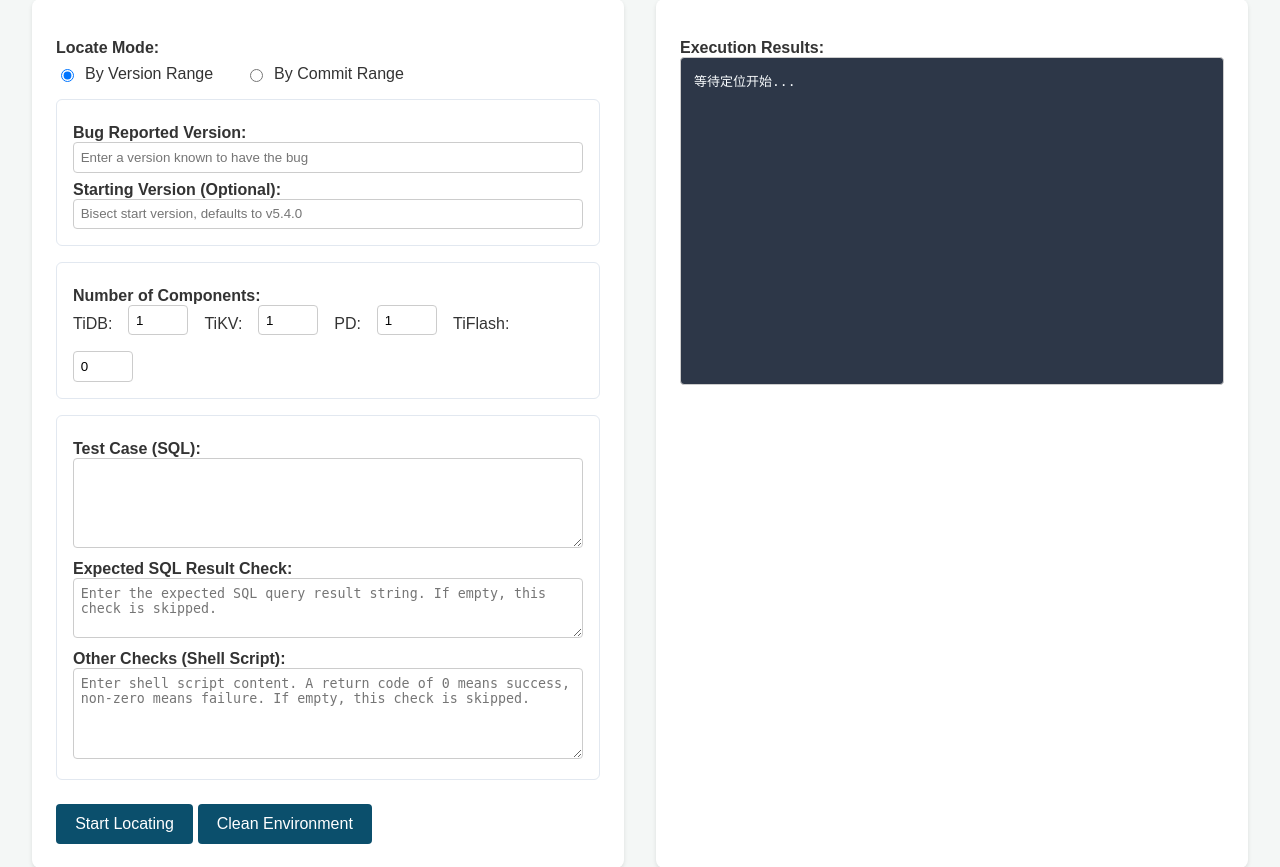
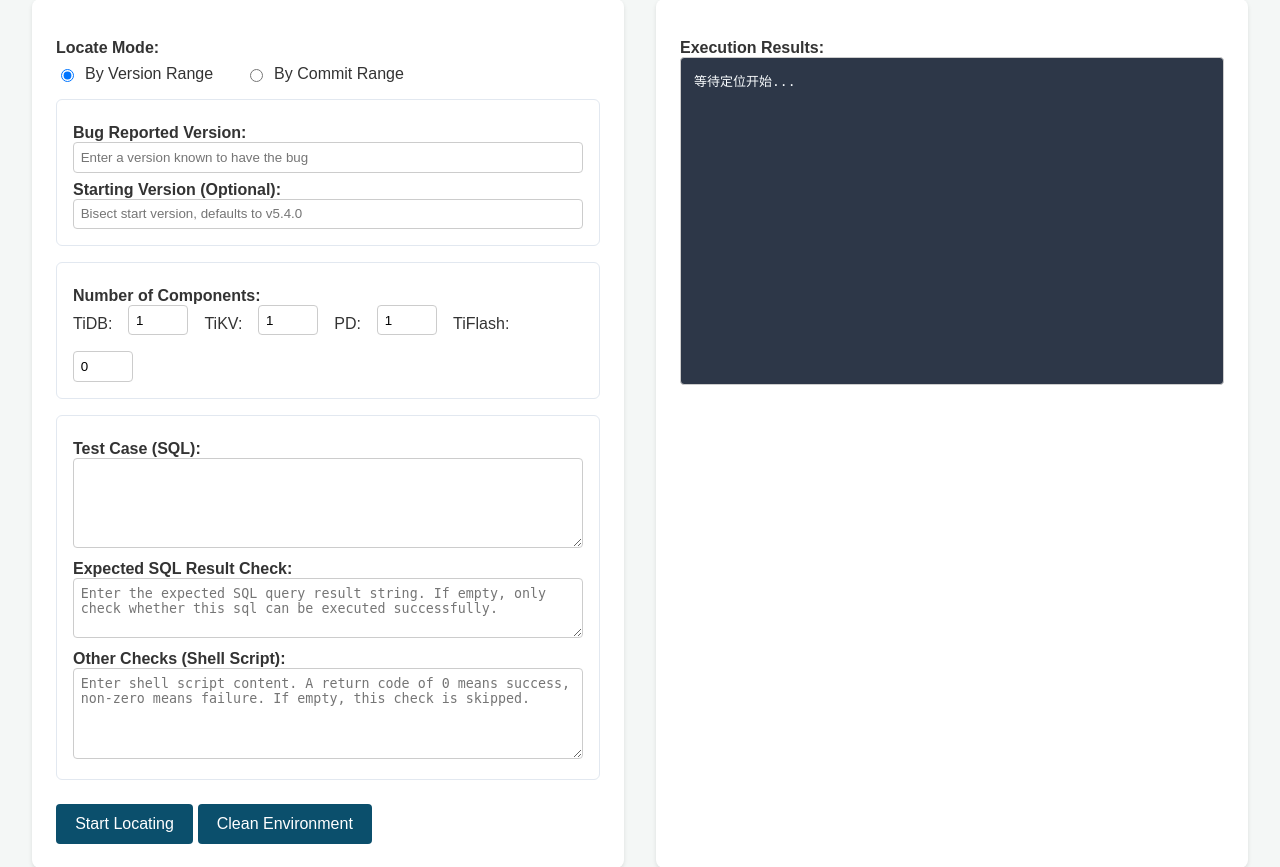
Before and after one commit to seiya-annie/tiupAutoTest, a Flask app: page /locate in a window 1280 px wide. Shown: the part 109-976 px from the top of the page. Run offline with Flask 3, Linux system fonts and the light colour scheme.

Commit message:
add first version, end version check, fix bug for check sql executed fail, support ddl check

```diff
--- a/tiup_without_docker/app.py
+++ b/tiup_without_docker/app.py
@@ -424,14 +424,22 @@ def test_single_version(version, sql, expected_sql_result, other_check_script, t
         other_check_passed = None
 
         # 1. SQL 结果检查
-        if expected_sql_result.strip():
+        if expected_sql_result is not None:
             actual_sql_resultstr, success = run_sql_on_tidb(sql, sql_port)
+            print("actual result:", actual_sql_resultstr)
             result_data.update({'expected_sql': expected_sql_result, 'actual_sql': actual_sql_resultstr})
 
-            if ''.join(expected_sql_result.split()) in ''.join(actual_sql_resultstr.split()):
-                sql_check_passed = True
+            if expected_sql_result.strip():
+                if ''.join(expected_sql_result.split()) in ''.join(actual_sql_resultstr.split()):
+                    sql_check_passed = True
+                else:
+                    sql_check_passed = False
             else:
-                sql_check_passed = False
+                # if expected is empty，then sql executed success means check pass.
+                if success:
+                    print("expected sql is empty, and sql executed success")
+                    sql_check_passed = True
+                else: sql_check_passed = False
         # 2. 其他检查
         if other_check_script.strip():
             other_status, other_output = run_other_check(other_check_script, sql_port, task_id)
@@ -451,8 +459,6 @@ def test_single_version(version, sql, expected_sql_result, other_check_script, t
                 'sql_port': sql_port,
                 'dashboard_port': dashboard_port
         })
-
-
     except Exception as e:
         error_msg = f"测试版本 {version} 时发生错误: {e}"
         tasks[task_id]['log'].append(error_msg)
@@ -504,8 +510,6 @@ def start_test():
 
     if not selected_versions:
         return jsonify({'error': '请至少选择一个版本。'}), 400
-    if not expected_sql and not other_script:
-        return jsonify({'error': '请输入至少一个预期结果。'}), 400
 
     tidb_count = int(data.get('tidb') or COMPONENT_COUNTS['tidb'])
     tikv_count = int(data.get('tikv') or COMPONENT_COUNTS['tikv'])
@@ -631,7 +635,34 @@ def run_binary_search_with_version(start_v_str, end_v_str, sql, expected_sql, ot
 
         return first_bad_version
 
-    # 基线版本测试
+    # 1. 对起始版本进行基线检查
+    tasks[task_id]['log'].append(f"\n--- 正在执行基线检查 (起始点): {start_v_str} ---")
+    start_index = len(tasks[task_id]['results'])
+    tasks[task_id]['results'].append({})
+    test_single_version(start_v_str, sql, expected_sql, other_check, task_id, start_index, cleanup_after=True)
+
+    start_result = tasks[task_id]['results'][start_index]
+    if start_result.get('status') == 'Failure':
+        error_msg = "本范围内无法找到引入问题的 pr,请在更早的版本或者 commit 范围内查找"
+        tasks[task_id]['log'].append(f"\n❌ 基线检查失败: 起始版本 {start_v_str} 已不符合预期。")
+        tasks[task_id]['final_result'] = error_msg
+        tasks[task_id]['status'] = 'complete'
+        return
+
+    # 2. 对结束版本（Bug上报版本）进行健全性检查
+    tasks[task_id]['log'].append(f"\n--- 正在执行健全性检查 (结束点): {end_v_str} ---")
+    end_index = len(tasks[task_id]['results'])
+    tasks[task_id]['results'].append({})
+    test_single_version(end_v_str, sql, expected_sql, other_check, task_id, end_index, cleanup_after=True)
+
+    end_result = tasks[task_id]['results'][end_index]
+    if end_result.get('status') == 'Success':
+        error_msg = f"健全性检查失败: 'Bug 上报版本' ({end_v_str}) 的测试结果为成功，无法进行二分查找。"
+        tasks[task_id]['log'].append(f"\n❌ {error_msg}")
+        tasks[task_id]['final_result'] = error_msg
+        tasks[task_id]['status'] = 'complete'
+        return
+
     if start_v_str == "v5.4.0":
         tasks[task_id]['log'].append("检查基线版本 v5.4.0...")
         # 【修复】为 v5.4.0 测试添加占位符
@@ -754,6 +785,31 @@ def run_binary_search_with_commit(start_commit, end_commit, branch, sql, expecte
         return first_bad_commit
 
     # 基线版本测试
+    start_commit_to_test = start_commit
+    tasks[task_id]['log'].append(f"\n--- 正在执行基线检查 (起始 Commit): {start_commit_to_test[:7]} ---")
+
+    def test_a_commit(commit_sha, index):
+        install_version = 'nightly' if branch == 'master' else f'v{branch.replace("release-", "")}.0'
+        binary_path = compile_at_commit(commit_sha, task_id, install_version)
+        if binary_path is None:
+            tasks[task_id]['results'][index] = {'version': commit_sha, 'status': 'Failure', 'error': '编译失败'}
+            return
+        test_single_version(install_version, sql, expected_sql, other_check, task_id, index, cleanup_after=True,
+                            commit=commit_sha)
+
+    start_index = len(tasks[task_id]['results'])
+    tasks[task_id]['results'].append({})
+    test_a_commit(start_commit_to_test, start_index)
+
+    start_result = tasks[task_id]['results'][start_index]
+    if start_result.get('status') == 'Failure':
+        error_msg = "本范围内无法找到引入问题的pr,请在更早的版本或者commit 范围内查找"
+        tasks[task_id]['log'].append(f"\n❌ 基线检查失败: 起始 Commit {start_commit_to_test[:7]} 已不符合预期。")
+        tasks[task_id]['final_result'] = error_msg
+        tasks[task_id]['status'] = 'complete'
+        return
+
+    # 开始二分测试
     found_commit = commit_binary_search_logic(start_commit, end_commit, branch)
     output = ""
     if found_commit:
@@ -779,9 +835,6 @@ def start_locate():
     sql = data.get('sql')
     expected_sql_result = data.get('expected_sql_result', '').strip()
     other_check_script = data.get('other_check_script', '').strip()
-
-    if not expected_sql_result and not other_check_script:
-        return jsonify({'error': '请输入至少一个预期结果 (SQL 结果或其它检查脚本)。'}), 400
 
     print("收到的预期 SQL 结果:", expected_sql_result)
     print("收到的其他检查脚本:", other_check_script)
--- a/tiup_without_docker/locales/en.json
+++ b/tiup_without_docker/locales/en.json
@@ -36,7 +36,7 @@
   "endCommitPlaceholder": "End commit SHA",
   "commitFieldsAlert": "Please fill in all commit-related fields: Branch, Start Commit, and End Commit.",
   "expectedSqlResultLabel": "Expected SQL Result Check:",
-  "expectedSqlResultPlaceholder": "Enter the expected SQL query result string. If empty, this check is skipped.",
+  "expectedSqlResultPlaceholder": "Enter the expected SQL query result string. If empty, only check whether this sql can be executed successfully.",
   "otherCheckScriptLabel": "Other Checks (Shell Script):",
   "otherCheckScriptPlaceholder": "Enter shell script content. A return code of 0 means success, non-zero means failure. If empty, this check is skipped.",
   "atLeastOneExpectedResult": "Please provide at least one expected result (SQL result or other check script)."
--- a/tiup_without_docker/locales/zh.json
+++ b/tiup_without_docker/locales/zh.json
@@ -36,7 +36,7 @@
   "endCommitPlaceholder": "End Commit SHA",
   "commitFieldsAlert": "请填写所有与 Commit 相关的字段：分支、起始Commit和结束Commit。",
   "expectedSqlResultLabel": "预期 SQL 结果检查:",
-  "expectedSqlResultPlaceholder": "输入预期的 SQL 查询结果字符串。如果为空，则跳过此项检查。",
+  "expectedSqlResultPlaceholder": "输入预期的 SQL 查询结果字符串。如果为空，则只检查sql是否能执行成功。",
   "otherCheckScriptLabel": "其他检查 (Shell 脚本):",
   "otherCheckScriptPlaceholder": "输入 shell 脚本内容。脚本最后一条命令的返回值为 0 表示成功，非 0 表示失败。如果为空，则跳过此项检查。",
   "atLeastOneExpectedResult": "请输入至少一个预期结果 (SQL 结果或其它检查脚本)。"
--- a/tiup_without_docker/templates/locate.html
+++ b/tiup_without_docker/templates/locate.html
@@ -202,12 +202,10 @@ function updateResults(data) {
              if (res.error) content += `Error: ${res.error}\n`;
              else {
                  content += `SQL Port: ${res.sql_port}, Dashboard Port: ${res.dashboard_port}\n`;
-                 // vvvvvvvvvvvv CHANGED vvvvvvvvvvvv
-                 if (res.expected_sql) content += `Expected SQL: ${res.expected_sql}\n`;
-                 if (res.actual_sql) content += `Actual SQL: ${res.actual_sql}\n`;
+                 if (res.expected_sql !== undefined) content += `Expected SQL: ${res.expected_sql}\n`;
+                 if (res.actual_sql !== undefined) content += `Actual SQL: ${res.actual_sql}\n`;
                  if (res.other_check_status) content += `Other Check Status: ${res.other_check_status}\n`;
                  if (res.other_check_output) content += `Other Check Output: ${res.other_check_output}\n`;
-                 // ^^^^^^^^^^^^ END CHANGED ^^^^^^^^^^^^
              }
          });
     }
@@ -280,15 +278,8 @@ document.addEventListener('DOMContentLoaded', function() {
 
     document.getElementById('start-locate-btn').addEventListener('click', async () => {
         const locateMode = document.querySelector('input[name="locate-mode"]:checked').value;
-
-        // vvvvvvvvvvvv CHANGED vvvvvvvvvvvv
         const expectedSqlResult = document.getElementById('expected-sql-result').value;
         const otherCheckScript = document.getElementById('other-check-script').value;
-
-        if (!expectedSqlResult.trim() && !otherCheckScript.trim()) {
-            alert(translations[currentLang]?.atLeastOneExpectedResult || '请输入至少一个预期结果 (SQL 结果或其它检查脚本)。');
-            return;
-        }
 
         const payload = {
             locate_mode: locateMode,
@@ -300,8 +291,6 @@ document.addEventListener('DOMContentLoaded', function() {
             pd: document.getElementById('pd-count').value,
             tiflash: document.getElementById('tiflash-count').value,
         };
-        // ^^^^^^^^^^^^ END CHANGED ^^^^^^^^^^^^
-
 
         if (locateMode === 'version') {
             payload.bug_version = document.getElementById('bug-version').value;
```
Also changed, not shown: tiup_without_docker/templates/index.html (+2 -7 lines).
